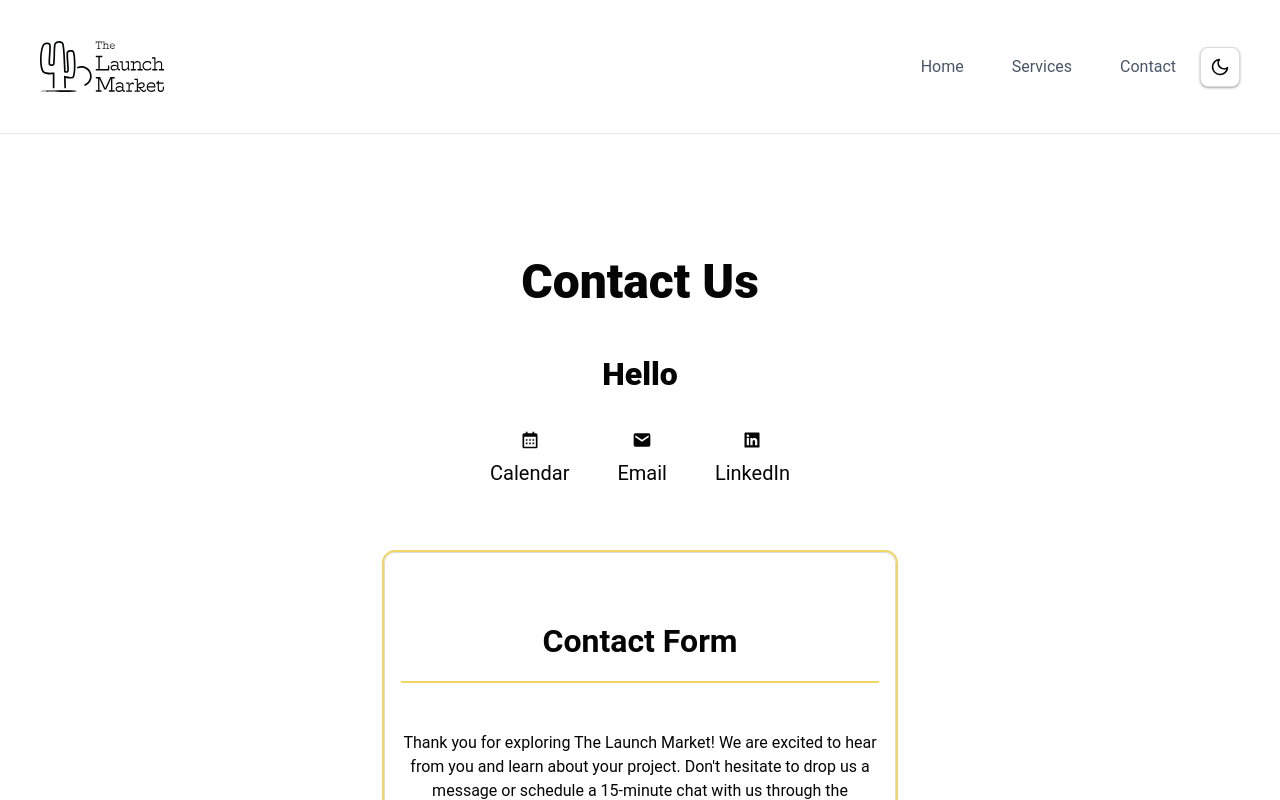
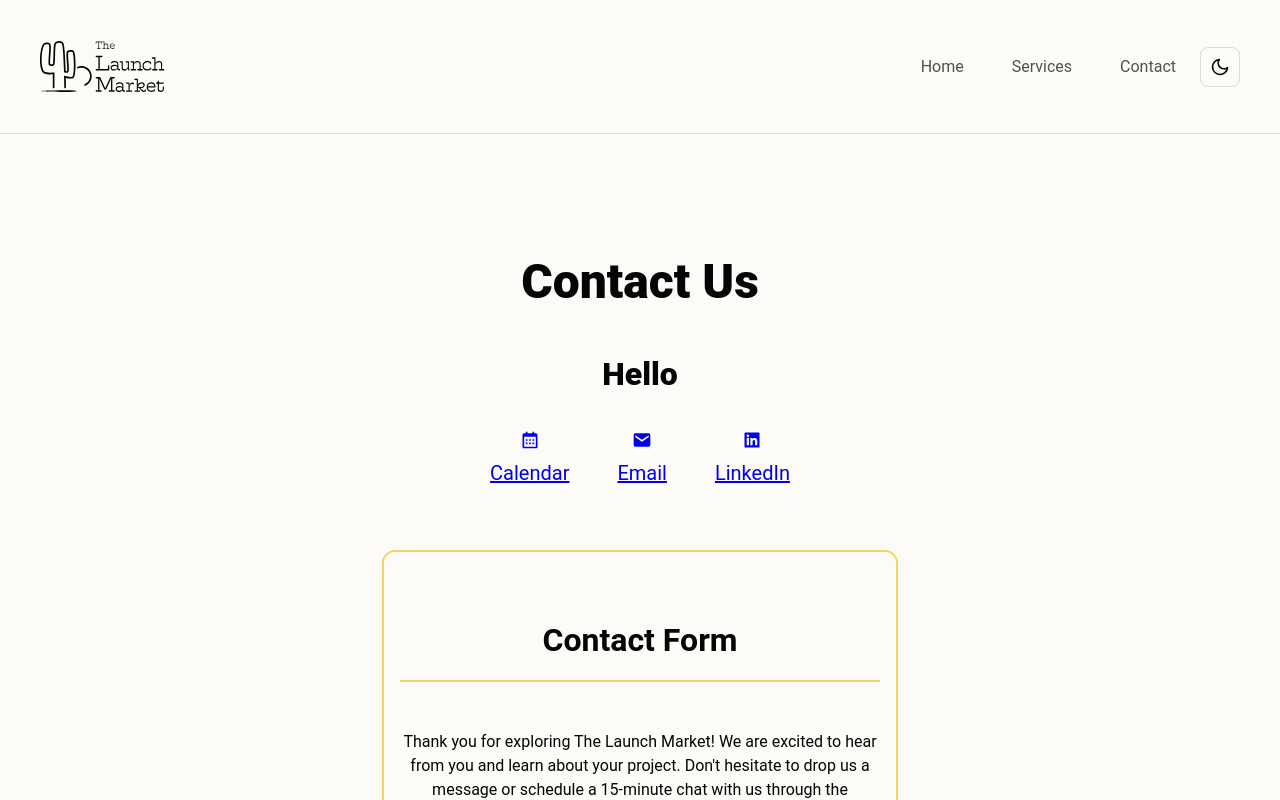
Before and after one commit to melissakipp/thelaunchmarket, a Next.js app: page /contact in a window 1280 px wide. Shown: the top 800 px of the page. Built offline with nearby package versions, Linux system fonts and the light colour scheme.

Commit message:
Final version 1 dark mode and header adjustments

```diff
--- a/src/app/globals.css
+++ b/src/app/globals.css
@@ -1,227 +1,162 @@
-/* @use 'normalize' as *;
-@use 'typography';
-@use 'variables'; */
+:root {
+  /* Base Colors */
+  --primaryColor-300: #f2d663;
+  --primaryColor-600: #eeb52f;
+  --primaryColor-900: #ec7718;
+  --secondaryColor: #57a6bc;
+  --secondaryColor-400: #70cae1;
 
-:root {
-  color-scheme: light dark;
+  /* Neutral Colors */
+  --white: #fcfbf8;
+  --black: #050505;
+  --gray: #dbdbdb;
+  --lightGray: #f0f0ef;
+  --darkGray: #595959;
+  --grayShadow: hsla(0, 0%, 0%, 0.12);
 
-  --font-family: 'Roboto', sans-serif;
-  --font-mono: ui-monospace, Menlo, Monaco, 'Cascadia Mono', 'Segoe UI Mono',
-    'Roboto Mono', 'Oxygen Mono', 'Ubuntu Monospace', 'Source Code Pro',
-    'Fira Mono', 'Droid Sans Mono', 'Courier New', monospace;
-
-  /* Color Palette */
-  --primaryColor-300: #f2d663;
-  --primaryColor-600: hsl(42, 85%, 56%);
-  --primaryColor-900: hsl(27, 85%, 51%);
-
-  --secondaryColor: hsl(193, 43%, 54%);
-  --secondaryColor-400: hsl(192, 65%, 66%);
-
-  --white: hsl(45, 40%, 98%);
-  --black: hsl(0, 0%, 2%);
-  --textSecondary: #505050;
-  --liteBlack: hsl(57, 12%, 7%);
-  --gray: hsl(0, 0%, 86%);
-  --lightGray: hsl(53, 2%, 94%);
-  --darkGray: hsl(0, 0%, 35%);
-  --offWhite: hsl(0, 0%, 97%);
-  --grayShadow: rgba(0, 0, 0, 0.12);
-  --natural: hsl(44, 96%, 89%);
-  --liteNatural: #fffcf5;
-
-  --error-t-800: #d74332;
-  --error-t-100: #FDCCC3;
-  --success-s-600:#20906e;
-  --success-s-100: #B5E2D5;
-  --warning-w-600: #EFC235;
+  /* Status Colors */
+  --error-800: #d74332;
+  --error-100: #FDCCC3;
+  --success-600: #20906e;
+  --success-100: #B5E2D5;
+  --warning-600: #EFC235;
   --info-700: #3D7AA9;
 
-  --borderColor: hsl(0, 0%, 86%);
-  --borderStyle: 1px solid var(--borderColor);
+  /* Semantic Colors - Light Theme */
+  --background: var(--white);
+  --foreground: var(--black);
+  --headerFooterBg: var(--white);
+  --borderColor: var(--gray);
+  --textSecondary: #505050;
 
-  /* Default */
-  --background: white;
-  --foreground: var(--black);
+  /* Component-specific */
+  --primaryBtn: var(--primaryColor-300);
+  --ctaBox: var(--secondaryColor);
 
+  /* Gradients & Shadows */
   --backgroundGradient: linear-gradient(
     180deg,
-    #f2d562 0%,
-    #eeb52f 63.54%,
-    #ec7817 100%
+    var(--primaryColor-300) 0%,
+    var(--primaryColor-600) 63.54%,
+    var(--primaryColor-900) 100%
   );
+  --boxShadow: var(--grayShadow) 0px 1px 3px, rgba(0, 0, 0, 0.24) 0px 1px 2px;
+  --lgShadow: 15px -8px #bae9f4;
 
-  --headerFooterBg: hsl(0, 0%, 100%);
-  --primaryBtn: var(--primaryColor-300);
-  --darkModeBg: hsl(0, 0%, 18%);
-
-  /* Buttons */
+  /* Spacing & Layout */
+  --radius: 0.5rem;
+  --container-width: 1200px;
   --btnPadding: 0.5rem 1rem;
-  --btnBorder: 1px solid var(--borderColor);
-
-  --boxShadow: var(--grayShadow) 0px 1px 3px, rgba(0, 0, 0, 0.24) 0px 1px 2px;;
-  --lgShadow: 15px -8px #bae9f4;
   --margin: 2rem 0;
-  --marginAll: 2rem;
   --paddingXs: 0.5rem;
   --paddingSm: 1rem;
   --paddingLg: 2rem;
-  --radius: 0.5rem;
-  --circleRadius: 50%;
 
-  --ctaBox: var(--secondaryColor);
-
-  --logo: var(--white);
-
-  /* --primary: #3b82f6;
-  --primary-dark: #1d4ed8;
-  --text-primary: #1f2937; */
-
-  /* --background-light: #f3f4f6; */
-  --container-width: 1200px;
+  /* Typography */
+  --fontFamily: 'Roboto', sans-serif;
+  --fontMono: ui-monospace, Menlo, Monaco, 'Cascadia Mono', 'Segoe UI Mono',
+    'Roboto Mono', 'Oxygen Mono', 'Ubuntu Monospace', 'Source Code Pro',
+    'Fira Mono', 'Droid Sans Mono', 'Courier New', monospace;
 }
 
+/* Dark Theme Overrides */
 [data-theme='dark'] {
-  --headerFooterBg: hsl(30, 1%, 28%);
-  --background: var(--darkModeBg);
+  --background: #2e2e2e;
   --foreground: var(--white);
-  --primaryBtn: var(--primaryColor-300);
+  --headerFooterBg: #2e2e2e;
+  --textSecondary: var(--lightGray);
+  --borderColor: var(--darkGray);
   --boxShadow: rgba(252, 252, 252, 0.3) 0px 1px 2px 0px,
     rgba(252, 252, 252, 0.15) 0px 1px 3px 1px;
-  --gray: rgba(89,89,89,1);
+
+  & img {
+    filter: brightness(0.8) contrast(1.2);
+  }
+
+  & .icon {
+    color: var(--foreground);
+  }
+
+  /* Update SVG handling for dark mode */
+  & svg {
+    filter: brightness(0) invert(1); /* This makes dark SVGs white */
+  }
 }
 
+[data-theme='dark'] .darkModeLogo {
+  filter: brightness(0) invert(1);
+}
+
+/* Base Styles */
+*,
+*::after,
+*::before {
+  margin: 0;
+  padding: 0;
+  box-sizing: border-box;
+  border: 0;
+}
+
+html {
+  font-size: 100%;
+  color-scheme: light dark;
+}
+
+body {
+  color: var(--foreground);
+  background-color: var(--background);
+  font-family: var(--fontFamily);
+  font-weight: 400;
+  line-height: 1.5;
+  max-width: 100vw;
+  overflow-x: hidden;
+  transition: background-color 0.3s ease, color 0.3s ease;
+}
+
+/* Theme Toggle Styles */
 .toggle {
   display: flex;
   align-items: center;
   justify-content: center;
-  border: var(--btnBorder);
+  cursor: pointer;
+  height: 40px;
+  width: 40px;
+  border: 1px solid var(--borderColor);
   border-radius: var(--radius);
   background-color: var(--background);
   color: var(--foreground);
   padding: var(--paddingXs);
   transition: all 0.2s ease-in-out;
-}
 
-.toggle:hover {
-  background-color: var(--gray);
-}
+  &:hover {
+    background-color: var(--gray);
+    opacity: 0.8;
+  }
 
-.toggle .icon {
-  width: 20px;
-  height: 20px;
-  color: var(--foreground);
-}
-
-/* Optional: Add transition for smooth theme changes */
-body {
-  transition: background-color 0.3s ease, color 0.3s ease;
-}
-
-/* Ensure SVG icons change color with theme */
-[data-theme='dark'] .icon {
-  color: var(--foreground);
-}
-
-/* Apply the filter directly on the body tag */
-body.dark-theme img {
-  filter: brightness(0.8) contrast(1.2);
-}
-
-/* Or apply it via media query */
-@media (prefers-color-scheme: dark) {
-  img {
-    filter: brightness(0.8) contrast(1.2);
+  & .icon {
+    width: 20px;
+    height: 20px;
+    color: var(--foreground);
   }
 }
 
-/* SVG icon */
-body.dark-theme svg.icon path {
-  fill: var(--white);
-}
-
-/* Font icon (using Font Awesome as an example) */
-body.dark-theme .fa {
-  color: #efefef;
-}
-
-*,
-*::after,
-*::before {
+/* Utility Classes */
+.srOnly:not(:focus):not(:active) {
+  clip: rect(0 0 0 0);
+  clip-path: inset(50%);
+  height: 1px;
+  width: 1px;
+  overflow: hidden;
+  position: absolute;
+  white-space: nowrap;
   border: 0;
-  margin: 0;
-  padding: 0;
-  box-sizing: border-box;
-}
-
-html {
-  font-size: 100%;
-}
-
-html,
-body {
-  color: var(--foreground);
-  background-color: var(--background);
-  font-family: var(--font-family);
-  font-weight: 400;
-  line-height: 1.5;
-  max-width: 100vw;
-  overflow-x: hidden;
-}
-
-body::after[data-theme='dark'] {
-  background-color: var(--background);
-}
-
-a {
-  color: inherit;
-  text-decoration: none;
-}
-
-button {
-  border: var(--btnBorder);
-  border-radius: var(--radius);
-  background-color: transparent;
-  box-shadow: var(--boxShadow);
-  cursor: pointer;
-  font-weight: 700;
-  margin: var(--margin);
-  padding: 0;
-  transition: all 0.2s ease-in-out;
-  /* padding: 0.75rem; */
 }
 
 .smallLetterSpacing {
   letter-spacing: -0.15px;
 }
 
-@media (prefers-color-scheme: dark) {
-  html {
-    color-scheme: dark;
-  }
-}
-
-/* Accessibility */
-.srOnly:not(:focus):not(:active) {
-  clip: rect(0 0 0 0);
-  clip-path: inset(50%);
-  height: 1px;
-  overflow: hidden;
-  position: absolute;
-  white-space: nowrap;
-  width: 1px;
-}
-
-.toggle {
-  cursor: pointer;
-  height: 40px;
-  width: 40px;
-}
-
-.toggle:is(:hover, :focus) {
-  opacity: 0.8;
-}
-
+/* Layout Components */
 .containerToggles {
   display: flex;
   justify-content: center;
--- a/src/components/Header/Header.module.css
+++ b/src/components/Header/Header.module.css
@@ -1,13 +1,14 @@
 .header {
   position: relative;
-  background-color: #fff;
-  border-bottom: 1px solid #e5e7eb;
+  background-color: var(--headerFooterBg);
+  border-bottom: 1px solid var(--borderColor);
+  color: var(--foreground);
   padding: .25rem 2.5rem;
   z-index: 50;
 }
 
 .container {
-  max-width: 1200px;
+  max-width: var(--container-width);
   margin: 0 auto;
   display: flex;
   justify-content: space-between;
@@ -17,6 +18,10 @@
 .logo {
   display: inline-flex;
   text-decoration: none;
+}
+
+.logo img {
+  transition: filter 0.3s ease; /* Smooth transition for logo color change */
 }
 
 .navContainer {
@@ -43,14 +48,14 @@
   border: none;
   cursor: pointer;
   margin: 0;
-  padding: 0.5rem;
+  padding: var(--paddingXs);
 }
 
 .menuIcon,
 .closeIcon {
   width: 24px;
   height: 24px;
-  color: #4a5568;
+  color: var(--foreground);
 }
 
 .navHeader {
@@ -58,7 +63,7 @@
 }
 
 .closeButton {
-  padding: 0.5rem;
+  padding: var(--paddingXs);
   background: transparent;
   border: none;
   cursor: pointer;
@@ -78,18 +83,18 @@
 
 .menuLink {
   display: inline-block;
-  padding: 0.5rem;
-  color: #4a5568;
+  padding: var(--paddingXs);
+  color: var(--textSecondary);
   text-decoration: none;
   transition: color 0.2s;
 }
 
 .menuLink:hover {
-  color: #1a202c;
+  color: var(--foreground);
 }
 
 .menuLink:focus-visible {
-  outline: 2px solid #4a90e2;
+  outline: 2px solid var(--secondaryColor);
   outline-offset: 2px;
 }
 
@@ -123,11 +128,11 @@
     bottom: 0;
     width: 100%;
     max-width: 300px;
-    background-color: #fff;
-    padding: 1rem;
+    background-color: var(--headerFooterBg);
+    padding: var(--paddingSm);
     transform: translateX(100%);
     transition: transform 0.3s ease-in-out;
-    box-shadow: -4px 0 12px rgba(0, 0, 0, 0.1);
+    box-shadow: var(--boxShadow);
     display: block;
   }
 
@@ -138,7 +143,7 @@
   .navHeader {
     display: flex;
     justify-content: flex-end;
-    margin-bottom: 1rem;
+    margin-bottom: var(--paddingSm);
   }
 
   .menuButton {
@@ -148,6 +153,6 @@
 
   .menu {
     flex-direction: column;
-    gap: 1rem;
+    gap: var(--paddingSm);
   }
 }
--- a/src/components/Header/Header.tsx
+++ b/src/components/Header/Header.tsx
@@ -24,7 +24,13 @@ const Header = () => {
     <header className={styles.header}>
       <div className={styles.container}>
         <Link href="/" className={styles.logo} aria-label="Home">
-          <Image src={Logo} alt="Logo" width={125} height={125} />
+          <Image
+            src={Logo}
+            alt="Logo"
+            width={125}
+            height={125}
+            className="darkModeLogo"
+          />
         </Link>
 
         <div className={styles.navContainer}>
```
